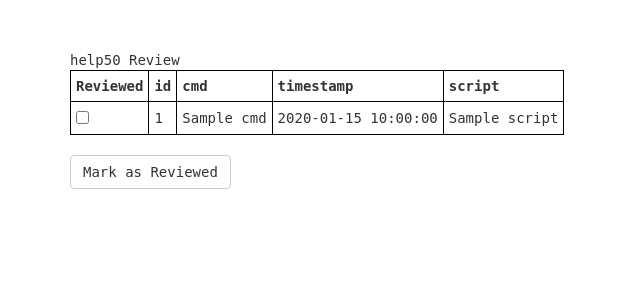
After one commit to cs50/help50-deprecated, a Flask app: template templates/review.html in a window 1280 px wide. The commit adds this page. Shown: the top 300 px of the page, without its empty margins (0-640 px from the left). Run offline with Flask 2, Linux system fonts and the light colour scheme; the template is opened without the code that fills it: most values are stand-ins (such as "Sample title", 1, 10 or a date in 2020); some libraries are stand-ins or nearby versions; some web fonts are replaced.

Commit message:
log inputs/outputs and add /review

```diff
--- a/application.py
+++ b/application.py
@@ -4,6 +4,7 @@ from flask_sqlalchemy import SQLAlchemy
 import flask_migrate
 import helpers
 import manage
+import model
 import os
 import re
 
@@ -50,14 +51,39 @@ def index():
 
                 # helpful response
                 if help:
-                    return render_template("helpful." + format, before="\n".join(help[0]), after="\n".join(help[1]))
+                    after = "\n".join(help[1])
+                    model.log(request.form.get("cmd"), request.form.get("username"), request.form.get("script"), after)
+                    return render_template("helpful." + format, before="\n".join(help[0]), after=after)
 
         # unhelpful response
+        model.log(request.form.get("cmd"), request.form.get("username"), request.form.get("script"), None)
         return render_template("unhelpful." + format, before="\n".join(lines))
 
     # GET, HEAD, OPTION
     else:
         return render_template("index.html")
+
+@app.route('/review/', methods=["GET", "POST"])
+def review():
+
+    # POST if submitted password
+    if request.method == "POST":
+        # user submitted password to access review page
+        if ("password" in request.form):
+            if (request.form.get("password") == os.environ["HELP50_PASSWORD"]):
+                return render_template("review.html", inputs=model.unreviewed_matchless())
+            else:
+                return render_template("review_auth.html", invalid=True)
+
+        # user submitted form on review page
+        else:
+            for input_id in request.form:
+                model.mark_reviewed(input_id)
+            return render_template("review.html", inputs=model.unreviewed_matchless())
+
+    # GET, show authorization page
+    else:
+        return render_template("review_auth.html")
 
 # 400 Bad Request
 @app.errorhandler(400)
--- /dev/null
+++ b/model.py
@@ -0,0 +1,36 @@
+from datetime import datetime
+from flask_sqlalchemy import SQLAlchemy
+from manage import Output, Input
+from pytz import timezone
+from sqlalchemy import create_engine
+from sqlalchemy.orm import sessionmaker
+import os
+
+uri = "mysql://" + os.environ["MYSQL_USERNAME"] + ":" + os.environ["MYSQL_PASSWORD"] + "@" + os.environ["MYSQL_HOST"] + "/" + os.environ["MYSQL_DATABASE"]
+engine = create_engine(uri)
+Session = sessionmaker(bind=engine)
+session = Session()
+
+def log(cmd, username, script, output):
+    output_id = None
+    # create output
+    if (output):
+        help_out = Output(output=output)
+        session.add(help_out)
+        session.commit()
+        output_id = help_out.id
+
+    help_in = Input(cmd=cmd, username=username, script=script, output_id=output_id, created=datetime.now(timezone('America/New_York')))
+    session.add(help_in)
+    session.commit()
+
+# gets unreviewed inputs with no output
+def unreviewed_matchless():
+    return session.query(Input).filter(Input.output_id==None, Input.reviewed==False).order_by(Input.created).all()
+
+# mark an input as reviewed
+def mark_reviewed(input_id):
+    row = session.query(Input).filter(Input.id==input_id).first()
+    if (row != None):
+        row.reviewed = True
+    session.commit()
--- a/templates/layout.html
+++ b/templates/layout.html
@@ -31,6 +31,12 @@
                 white-space: pre-line;
             }
 
+            table, th, td {
+                border: 1px solid black;
+                padding: 5px;
+                white-space: pre-line;
+            }
+
         </style>
 
         <title>CS50 Help</title>
--- /dev/null
+++ b/templates/review.html
@@ -0,0 +1,31 @@
+{% extends "layout.html" %}
+{% block body %}
+help50 Review
+<br/>
+<form action="/review/" method="post">
+    <table>
+        <tr>
+            <th>Reviewed</th>
+            <th>id</th>
+            <th>cmd</th>
+            <th>timestamp</th>
+            <th>script</th>
+        </tr>
+        {% for input in inputs %}
+        <tr>
+            <td><input type="checkbox" name={{ input.id }} value=true></td>
+            <td>{{ input.id }}</td>
+            <td>{{ input.cmd }}</td>
+            <td>{{ input.created }}</td>
+            <td>{{ input.script }}</td>
+        </tr>
+        {% else %}
+        <tr>
+            <td colspan=5>No unreviewed inputs.</td>
+        </tr>
+        {% endfor %}
+    </table>
+    <br/>
+    <button class="btn btn-default" type="subimt">Mark as Reviewed</button>
+</form>
+{% endblock %}
```
Also changed, not shown: templates/review_auth.html (added, +14 -0 lines), 1 other file.
